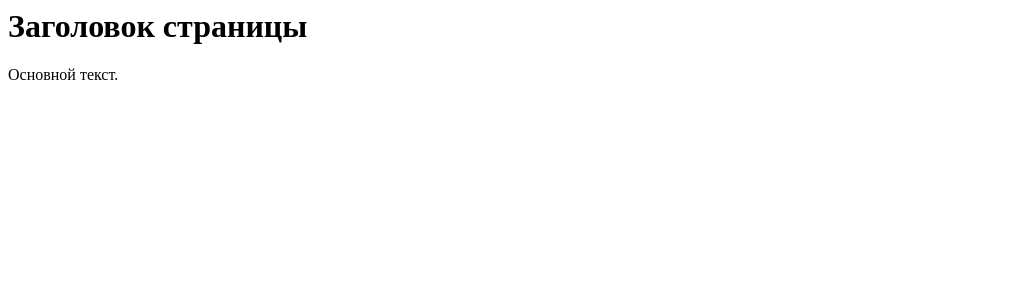
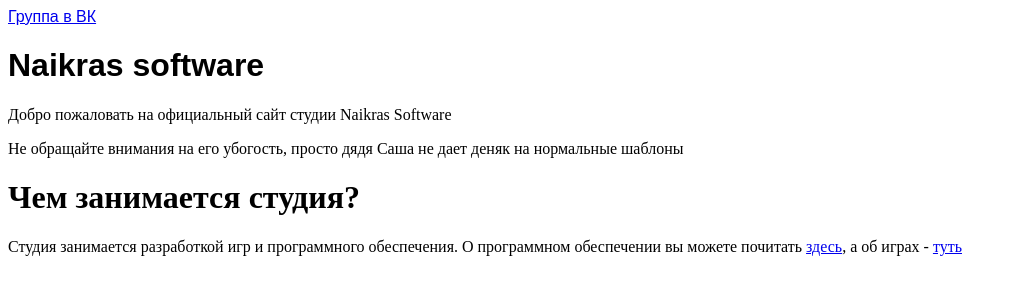
Before and after one commit to naikras-software/naikras-software.github.io, a plain HTML site: page index.html in a window 1280 px wide. Shown: the whole page, without its empty margins (0-1017 px from the left). Drawn offline with Linux system fonts and the light colour scheme.

Commit message:
Add files via upload

```diff
--- a/index.html
+++ b/index.html
@@ -1,12 +1,16 @@
 <html>
  <head>
   <meta http-equiv="Content-Type" content="text/html; charset=utf-8">
-  <title>Моя первая веб-страница</title>
+  <title>Naikras software</title>
+  <p><font face="Arial"><a href="https://vk.com/naikrassoftware">Группа в ВК  </a></font></p>
  </head>
  <body>
 
-  <h1>Заголовок страницы</h1>
-  <p>Основной текст.</p>
+  <h1><font face="Arial">Naikras software</font></h1>
+  <p>Добро пожаловать на официальный сайт студии Naikras Software</p>
+  <p>Не обращайте внимания на его убогость, просто дядя Саша не дает деняк на нормальные шаблоны</p>
+  <h1>Чем занимается студия?</h1>
+  <p>Студия занимается разработкой игр и программного обеспечения. О программном обеспечении вы можете почитать <a href="https://naikras-software.github.io/po.html">здесь</a>, а об играх - <a href="https://vk.com/naikrassoftware">туть</a></p>
 
  </body>
 </html>
```
